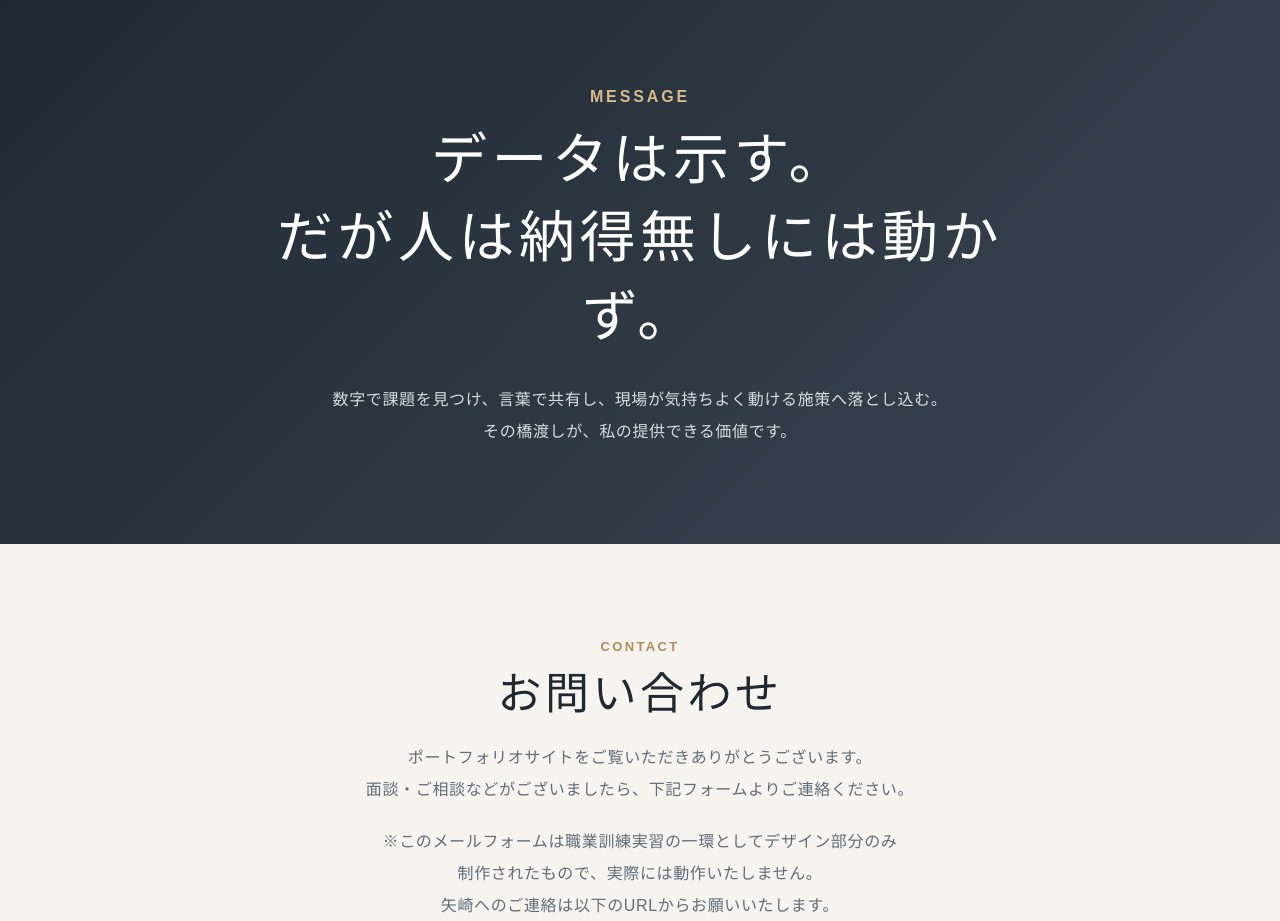
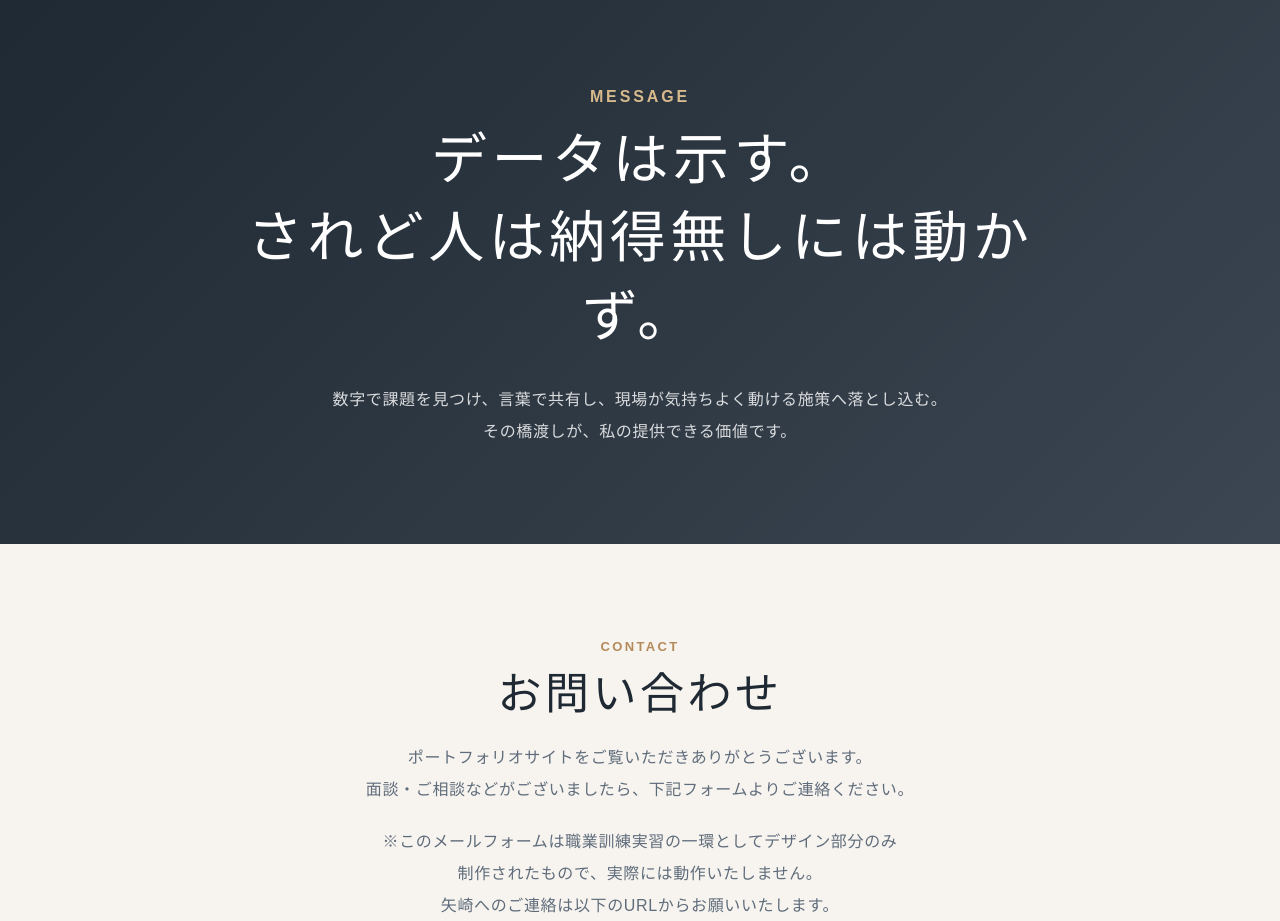
Before and after one commit to kazutakayazaki-ops/portfolio, a plain HTML site: page index.html in a window 1280 px wide. Shown: the part 7760-8681 px from the top of the page. Drawn offline with Linux system fonts and the light colour scheme.

Commit message:
Update Japanese text in message box

```diff
--- a/index.html
+++ b/index.html
@@ -505,7 +505,7 @@
           <p class="message-label">Message</p>
           <h2>
             データは示す。<br>
-            だが人は納得無しには動かず。
+            されど人は納得無しには動かず。
           </h2>
           <p>
             数字で課題を見つけ、言葉で共有し、現場が気持ちよく動ける施策へ落とし込む。<br>
```
